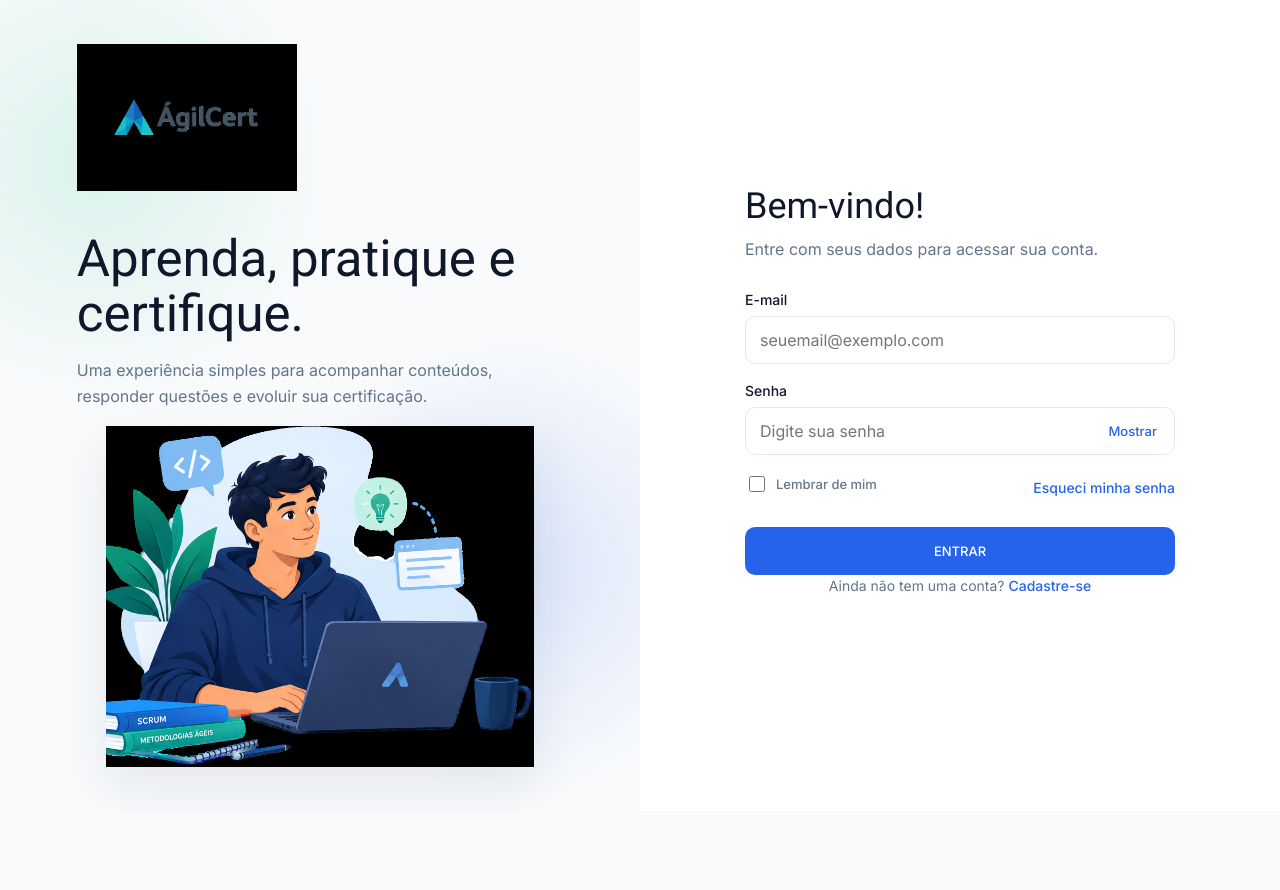
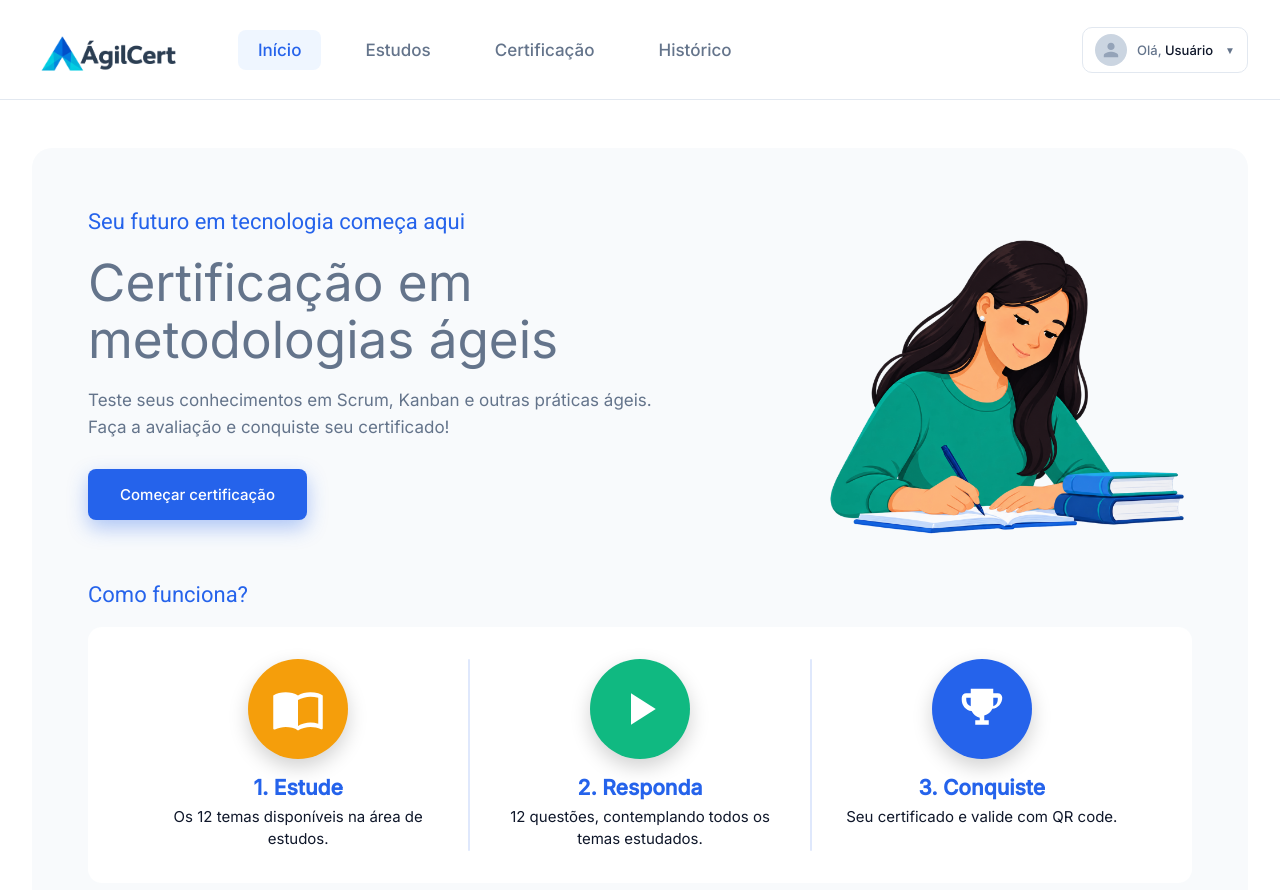
Before and after one commit to ctrlaltdevs0-droid/ABP_1, a plain HTML site: page frontend/src/home.html in a window 1280 px wide. Before the commit the page ends 811 px from the top, so only its background shows below. Drawn offline with Linux system fonts and the light colour scheme.

Commit message:
ajuste pagina home

```diff
--- /dev/null
+++ b/frontend/src/assets/css/home.css
@@ -0,0 +1,346 @@
+@import url('https://fonts.googleapis.com/css2?family=Inter:wght@400;500&family=Roboto:wght@400&display=swap');
+
+:root {
+  --primary: #2563EB;
+  --secondary: #10B981;
+  --accent: #F59E0B;
+  --text: #0F172A;
+  --text-secondary: #64748B;
+  --background: #F8FAFC;
+  --card: #FFFFFF;
+  --border: #E2E8F0;
+}
+
+* { box-sizing: border-box; margin: 0; padding: 0; }
+
+body {
+  font-family: "Inter", sans-serif;
+  font-size: 16px;
+  color: var(--text);
+  background: #FFFFFF;
+}
+
+/* ── HEADER ── */
+.site-header {
+  position: sticky;
+  top: 0;
+  z-index: 100;
+  background: var(--card);
+  border-bottom: 1px solid var(--border);
+  height: 100px;
+  display: flex;
+  align-items: center;
+  padding: 0 32px;
+  gap: 16px;
+}
+
+.header-logo {
+  height: 100px;
+  width: auto;
+  flex-shrink: 0;
+}
+
+/* nav links */
+.header-nav {
+  display: flex;
+  align-items: center;
+  gap: 24px;
+  margin-left: 40px;
+}
+
+.nav-link {
+  font: 500 17px "Inter", sans-serif;
+  color: var(--text-secondary);
+  text-decoration: none;
+  padding: 10px 20px;
+  border-radius: 8px;
+  transition: background .15s, color .15s;
+}
+
+.nav-link:hover,
+.nav-link.active {
+  background: #EFF6FF;
+  color: var(--primary);
+}
+
+/* profile dropdown */
+.profile-menu {
+  margin-left: auto;
+  position: relative;
+  flex-shrink: 0;
+}
+
+.profile-trigger {
+  display: flex;
+  align-items: center;
+  gap: 10px;
+  background: none;
+  border: 1px solid var(--border);
+  border-radius: 10px;
+  padding: 6px 12px;
+  cursor: pointer;
+  font: 500 13px "Inter", sans-serif;
+  color: var(--text);
+  transition: background .15s;
+}
+
+.profile-trigger:hover { background: var(--background); }
+
+.profile-avatar {
+  width: 32px;
+  height: 32px;
+  border-radius: 50%;
+  background: #CBD5E1;
+  display: flex;
+  align-items: center;
+  justify-content: center;
+  flex-shrink: 0;
+}
+
+.profile-avatar svg {
+  width: 18px;
+  height: 18px;
+  fill: #94A3B8;
+}
+
+.profile-name { color: var(--text-secondary); }
+.profile-name span { color: var(--text); }
+
+.chevron {
+  font-size: 10px;
+  color: var(--text-secondary);
+  transition: transform .2s;
+  margin-left: 2px;
+}
+
+.profile-menu.open .chevron { transform: rotate(180deg); }
+
+.chevron {
+  font-size: 10px;
+  color: var(--text-secondary);
+  transition: transform .2s;
+  margin-left: 2px;
+}
+
+.profile-menu.open .chevron { transform: rotate(180deg); }
+
+/* dropdown */
+.dropdown {
+  display: none;
+  position: absolute;
+  top: calc(100% + 8px);
+  right: 0;
+  min-width: 100%;
+  background: var(--card);
+  border: 1px solid var(--border);
+  border-radius: 10px;
+  box-shadow: 0 8px 24px rgba(15,23,42,.1);
+  overflow: hidden;
+  animation: dropIn .15s ease;
+}
+
+@keyframes dropIn {
+  from { opacity: 0; transform: translateY(-6px); }
+  to   { opacity: 1; transform: translateY(0); }
+}
+
+.profile-menu.open .dropdown { display: block; }
+
+.dropdown-header {
+  padding: 16px;
+  border-bottom: 1px solid var(--border);
+}
+
+.dropdown-header .profile-username {
+  font: 600 14px "Inter", sans-serif;
+  color: var(--text);
+}
+
+.dropdown-header .profile-greeting {
+  font: 400 12px "Inter", sans-serif;
+  color: var(--text-secondary);
+  margin-top: 2px;
+}
+
+.dropdown-body {
+  padding: 6px 0;
+}
+
+.dropdown a,
+.dropdown button {
+  display: block;
+  width: 100%;
+  text-align: left;
+  padding: 10px 16px;
+  font: 400 13px "Inter", sans-serif;
+  color: var(--text-secondary);
+  text-decoration: none;
+  background: none;
+  border: none;
+  cursor: pointer;
+  transition: color .15s, background .15s;
+}
+
+.dropdown a:hover,
+.dropdown button:hover {
+  color: var(--text);
+  background: var(--background);
+}
+
+.dropdown .divider { height: 1px; background: var(--border); margin: 6px 0; }
+
+.dropdown .danger { color: var(--text-secondary); }
+.dropdown .danger:hover { color: #DC2626; background: var(--background); }
+
+/* ── MAIN ── */
+.site-main {
+  padding: 48px 32px;
+}
+
+.hero-card {
+  background: #F8FAFC;
+  border-radius: 20px;
+  display: flex;
+  flex-direction: column;
+  padding: 48px 56px;
+  gap: 48px;
+  overflow: hidden;
+}
+
+.hero-top {
+  display: flex;
+  align-items: center;
+  justify-content: space-between;
+  gap: 40px;
+}
+
+.hero-text {
+  display: flex;
+  flex-direction: column;
+  gap: 20px;
+  max-width: 600px;
+  flex: 1;
+}
+
+.hero-text h2 {
+  font-size: clamp(32px, 4vw, 64px);
+  color: var(--text-secondary);
+  line-height: 1.1;
+  font-weight: 300;
+}
+
+.hero-text .subtitle-1 {
+  font: 400 22px "Roboto", sans-serif;
+  color: var(--primary);
+}
+
+.hero-text .body-2 {
+  font: 400 17px "Inter", sans-serif;
+  color: var(--text-secondary);
+  line-height: 1.6;
+}
+
+.hero-text .caption {
+  font: 400 12px "Inter", sans-serif;
+  color: var(--text-secondary);
+}
+
+.hero-text .caption a {
+  color: var(--primary);
+  font-weight: 500;
+}
+
+.hero-image {
+  flex-shrink: 0;
+}
+
+.btn-hero {
+  display: inline-block;
+  margin-top: 8px;
+  padding: 16px 32px;
+  background: var(--primary);
+  color: #fff;
+  font: 500 15px "Inter", sans-serif;
+  border-radius: 8px;
+  text-decoration: none;
+  transition: filter .15s, transform .15s, box-shadow .15s;
+  width: fit-content;
+  box-shadow: 0 8px 20px rgba(37,99,235,.35);
+}
+
+.btn-hero:hover { filter: brightness(.92); transform: translateY(-2px); box-shadow: 0 12px 28px rgba(37,99,235,.45); }
+
+.how-it-works {
+  width: 100%;
+}
+
+.how-title {
+  font: 400 22px "Roboto", sans-serif;
+  color: var(--primary);
+  margin-bottom: 20px;
+}
+
+.how-card {
+  background: #FFFFFF;
+  border-radius: 14px;
+  padding: 32px 40px;
+  display: flex;
+  flex-direction: row;
+  align-items: flex-start;
+  gap: 0;
+}
+
+.how-item {
+  display: flex;
+  flex-direction: column;
+  align-items: center;
+  text-align: center;
+  gap: 16px;
+  padding: 0 32px;
+  flex: 1;
+}
+
+.how-icon {
+  width: 100px;
+  height: 100px;
+  border-radius: 50%;
+  display: flex;
+  align-items: center;
+  justify-content: center;
+  flex-shrink: 0;
+  box-shadow: 0 8px 20px rgba(0,0,0,.18);
+}
+
+.how-icon svg {
+  width: 54px;
+  height: 54px;
+  fill: #fff;
+}
+
+.how-info h6 {
+  margin-bottom: 6px;
+  font-size: 21px;
+  color: var(--primary);
+}
+
+.how-info .body-2 {
+  font: 400 15px "Inter", sans-serif;
+  color: var(--text);
+  line-height: 1.5;
+}
+
+.how-divider {
+  width: 1.5px;
+  height: auto;
+  align-self: stretch;
+  background: var(--primary);
+  opacity: .15;
+  border-radius: 2px;
+}
+
+.hero-image img {
+  width: min(380px, 40vw);
+  height: auto;
+  object-fit: contain;
+  display: block;
+}
--- a/frontend/src/home.html
+++ b/frontend/src/home.html
@@ -3,53 +3,122 @@
 <head>
   <meta charset="UTF-8">
   <meta name="viewport" content="width=device-width, initial-scale=1.0">
-  <title>ÁgilCert | home</title>
-  <link rel="stylesheet" href="assets/css/main.css">
+  <title>ÁgilCert | Início</title>
+  <link rel="stylesheet" href="assets/css/home.css">
 </head>
 <body>
-  <main class="auth-page">
-    <section class="auth-visual" aria-label="Apresentação ÁgilCert">
-      <img class="brand" src="assets/img/logo-agilcert.png" alt="ÁgilCert">
-      <div class="visual-copy">
-        <h3>Aprenda, pratique e certifique.</h3>
-        <p>Uma experiência simples para acompanhar conteúdos, responder questões e evoluir sua certificação.</p>
+
+  <header class="site-header">
+    <!-- Logo -->
+    <img class="header-logo" src="assets/img/logo-transparente.png" alt="ÁgilCert">
+
+    <!-- Navegação -->
+    <nav class="header-nav">
+      <a class="nav-link active" href="#">Início</a>
+      <a class="nav-link" href="#">Estudos</a>
+      <a class="nav-link" href="#">Certificação</a>
+      <a class="nav-link" href="#">Histórico</a>
+    </nav>
+
+    <!-- Perfil -->
+    <div class="profile-menu" id="profileMenu">
+      <button class="profile-trigger" onclick="toggleProfile()">
+        <div class="profile-avatar">
+          <svg viewBox="0 0 24 24" xmlns="http://www.w3.org/2000/svg">
+            <path d="M12 12c2.7 0 4.8-2.1 4.8-4.8S14.7 2.4 12 2.4 7.2 4.5 7.2 7.2 9.3 12 12 12zm0 2.4c-3.2 0-9.6 1.6-9.6 4.8v2.4h19.2v-2.4c0-3.2-6.4-4.8-9.6-4.8z"/>
+          </svg>
+        </div>
+        <span class="profile-name">Olá, <span id="userName">Usuário</span></span>
+        <span class="chevron">▼</span>
+      </button>
+
+      <div class="dropdown">
+        <div class="dropdown-header">
+          <div class="profile-username" id="dropdownUserName">Usuário</div>
+          <div class="profile-greeting">Minha conta</div>
+        </div>
+        <div class="dropdown-body">
+          <a href="#">Meu Perfil</a>
+          <a href="#">Configurações</a>
+          <div class="divider"></div>
+          <button class="danger" onclick="logout()">Sair</button>
+        </div>
       </div>
-      <img class="hero-character" src="assets/img/personagem-login.png" alt="Ilustração de estudante programando">
-    </section>
+    </div>
+  </header>
 
-    <section class="auth-panel">
-      <div class="auth-card">
-        <h4>Bem-vindo!</h4>
-        <p>Entre com seus dados para acessar sua conta.</p>
+  <main class="site-main">
+    <div class="hero-card">
 
-        <div class="feedback" role="alert"></div>
+      <div class="hero-top">
+        <div class="hero-text">
+          <p class="subtitle-1" style="color: var(--primary);">Seu futuro em tecnologia começa aqui</p>
+          <h2 style="color: var(--text-secondary);">Certificação em metodologias ágeis</h2>
+          <p class="body-2">Teste seus conhecimentos em Scrum, Kanban e outras práticas ágeis.<br>Faça a avaliação e conquiste seu certificado!</p>
+          <a href="#" class="btn-hero">Começar certificação</a>
+        </div>
+        <div class="hero-image">
+          <img src="assets/img/jovem-estudando.png" alt="Jovem estudando">
+        </div>
+      </div>
 
-        <form data-auth-form="login">
-          <div class="form-group">
-            <label for="email">E-mail</label>
-            <input id="email" name="email" type="email" autocomplete="email" placeholder="seuemail@exemplo.com" required>
-          </div>
+      <div class="how-it-works">
+        <p class="how-title">Como funciona?</p>
+        <div class="how-card">
 
-          <div class="form-group">
-            <label for="senha">Senha</label>
-            <div class="password-wrap">
-              <input id="senha" name="senha" type="password" autocomplete="current-password" placeholder="Digite sua senha" required>
-              <button class="toggle-password" type="button" onclick="togglePassword('senha', this)">Mostrar</button>
+          <div class="how-item">
+            <div class="how-icon" style="background: var(--accent);">
+              <svg viewBox="0 0 24 24"><path d="M21 5c-1.1-.35-2.3-.5-3.5-.5-1.95 0-4.05.4-5.5 1.5-1.45-1.1-3.55-1.5-5.5-1.5S2.45 4.9 1 6v14.65c0 .25.25.5.5.5.1 0 .15-.05.25-.05C3.1 20.45 5.05 20 6.5 20c1.95 0 4.05.4 5.5 1.5 1.35-.85 3.8-1.5 5.5-1.5 1.65 0 3.35.3 4.75 1.05.1.05.15.05.25.05.25 0 .5-.25.5-.5V6c-.6-.45-1.25-.75-2-1zm0 13.5c-1.1-.35-2.3-.5-3.5-.5-1.7 0-4.15.65-5.5 1.5V8c1.35-.85 3.8-1.5 5.5-1.5 1.2 0 2.4.15 3.5.5v11.5z"/></svg>
+            </div>
+            <div class="how-info">
+              <h6>1. Estude</h6>
+              <p class="body-2">Os 12 temas disponíveis na área de estudos.</p>
             </div>
           </div>
 
-          <div class="form-row">
-            <label class="checkbox"><input type="checkbox" name="lembrar"> Lembrar de mim</label>
-            <a class="body-2" href="#">Esqueci minha senha</a>
+          <div class="how-divider"></div>
+
+          <div class="how-item">
+            <div class="how-icon" style="background: var(--secondary);">
+              <svg viewBox="0 0 24 24"><path d="M8 5v14l11-7z"/></svg>
+            </div>
+            <div class="how-info">
+              <h6>2. Responda</h6>
+              <p class="body-2">12 questões, contemplando todos os temas estudados.</p>
+            </div>
           </div>
 
-          <button class="btn btn-primary" type="submit">ENTRAR</button>
-        </form>
+          <div class="how-divider"></div>
 
-        <p class="auth-footer">Ainda não tem uma conta? <a href="cadastro.html">Cadastre-se</a></p>
+          <div class="how-item">
+            <div class="how-icon" style="background: var(--primary);">
+              <svg viewBox="0 0 24 24"><path d="M19 5h-2V3H7v2H5c-1.1 0-2 .9-2 2v1c0 2.55 1.92 4.63 4.39 4.94.63 1.5 1.98 2.63 3.61 2.96V17H9v2h6v-2h-2v-2.1c1.63-.33 2.98-1.46 3.61-2.96C19.08 11.63 21 9.55 21 7V7c0-1.1-.9-2-2-2zM5 8V7h2v3.82C5.84 10.4 5 9.3 5 8zm14 0c0 1.3-.84 2.4-2 2.82V7h2v1z"/></svg>
+            </div>
+            <div class="how-info">
+              <h6>3. Conquiste</h6>
+              <p class="body-2">Seu certificado e valide com QR code.</p>
+            </div>
+          </div>
+
+        </div>
       </div>
-    </section>
+
+    </div>
   </main>
-  <script src="assets/js/auth.js"></script>
+
+  <script>
+    function toggleProfile() {
+      document.getElementById('profileMenu').classList.toggle('open');
+    }
+
+    document.addEventListener('click', function (e) {
+      const menu = document.getElementById('profileMenu');
+      if (!menu.contains(e.target)) menu.classList.remove('open');
+    });
+
+    function logout() {
+      window.location.href = 'home.html';
+    }
+  </script>
 </body>
 </html>
```
Also changed, not shown: frontend/src/assets/img/jovem-estudando.png (added), frontend/src/assets/img/logo-transparente.png (added).
